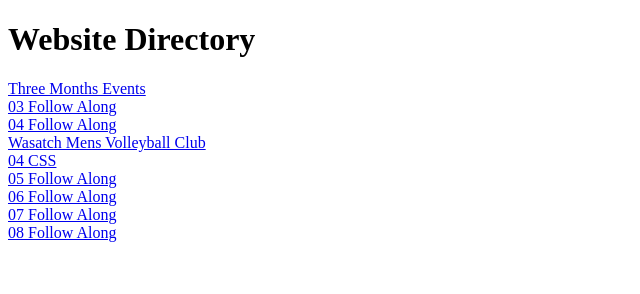
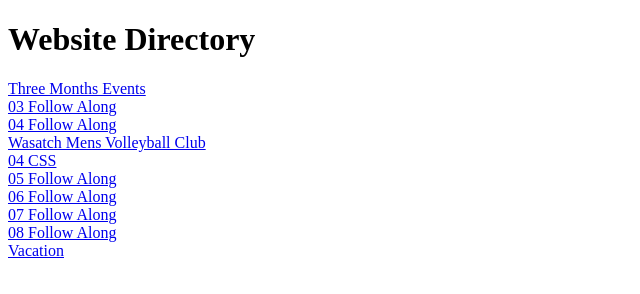
Before and after one commit to Id3nt1tyWizard/WebDevCE, a plain HTML site: page index.html in a window 1280 px wide. Shown: the full height of the page, 0-640 px from the left. Drawn offline with Linux system fonts and the light colour scheme.

Commit message:
Added Vacation to main page

```diff
--- a/index.html
+++ b/index.html
@@ -17,6 +17,7 @@
     <a href="06 Follow Along/index.html">06 Follow Along</a><br>
     <a href="07 Follow Along/index.html">07 Follow Along</a><br>
     <a href="08 Follow Along/index.html">08 Follow Along</a><br>
+    <a href="Vacation/index.html">Vacation</a><br>
 
 </body>
 </html>
```
